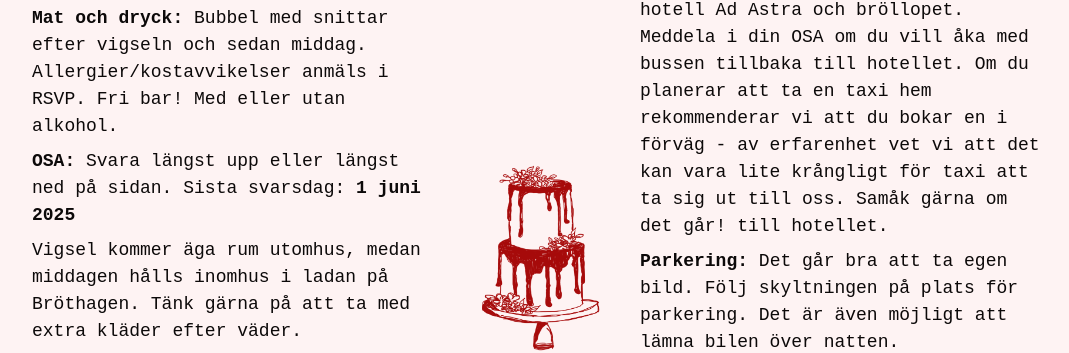
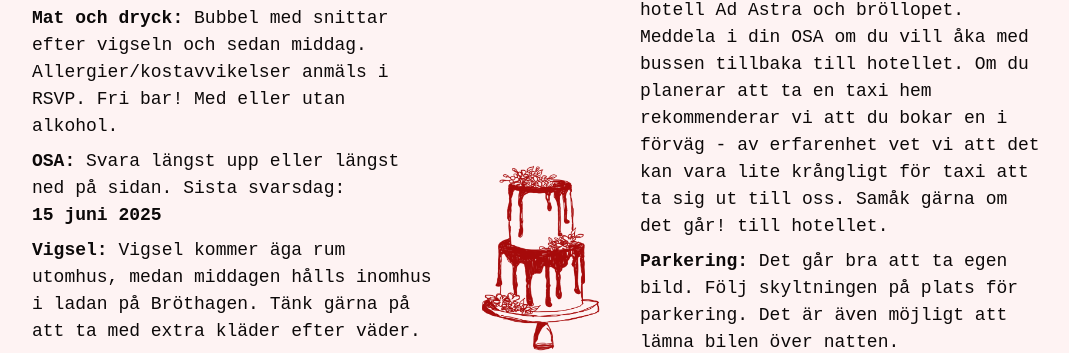
Before and after one commit to emeliesv/GrennfalkWedding2025, a React (Vite) app: page / in a window 1280 px wide. Shown: the part 1742-2095 px from the top of the page, without its empty margins (104-1173 px from the left). Built offline with nearby package versions, Linux system fonts and the light colour scheme; no server answers.

Commit message:
ändrade datum för osa

```diff
--- a/src/components/GuestInfo.tsx
+++ b/src/components/GuestInfo.tsx
@@ -20,9 +20,12 @@ export const GuestInfo = (): JSX.Element => {
           </p>
           <p>
             <b>OSA: </b>Svara längst upp eller längst ned på sidan. Sista
-            svarsdag: <b>1 juni 2025</b>
+            svarsdag:
+            <br />
+            <b>15 juni 2025</b>
           </p>
           <p>
+            <b>Vigsel: </b>
             Vigsel kommer äga rum utomhus, medan middagen hålls inomhus i ladan
             på Bröthagen. Tänk gärna på att ta med extra kläder efter väder.
           </p>
```
